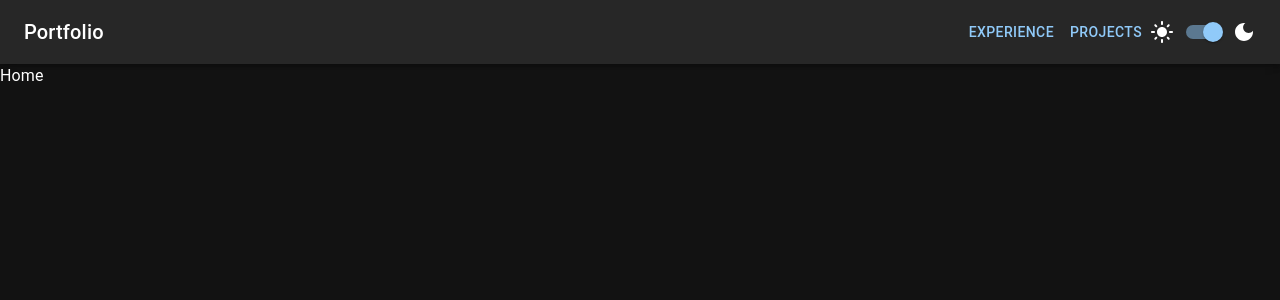
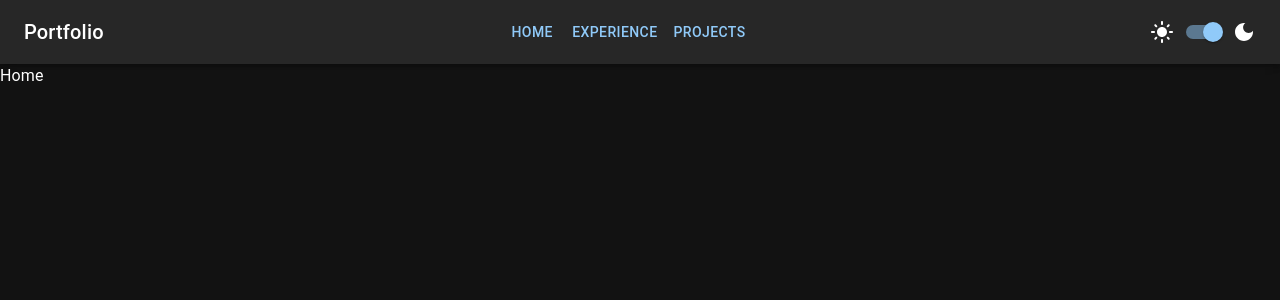
Before and after one commit to SamGiorgievski/my_portfolio, a React (Create React App) app: page / in a window 1280 px wide. Shown: the top 300 px of the page. Built offline with nearby package versions, Linux system fonts and the light colour scheme.

Commit message:
add navbar

```diff
--- a/src/App.js
+++ b/src/App.js
@@ -5,6 +5,7 @@ import CssBaseline from '@mui/material/CssBaseline';
 import Home from "./Home";
 import Header from "./Header";
 import Projects from "./Projects";
+import Experience from "./Experience";
 
 
 function App() {
@@ -56,6 +57,11 @@ function App() {
           index element = {<Projects/>}
           />
 
+          <Route
+          path ="/experience"
+          index element = {<Experience/>}
+          />
+
 
         </Routes>
 
--- a/src/Header.js
+++ b/src/Header.js
@@ -8,18 +8,37 @@ import LightModeIcon from '@mui/icons-material/LightMode';
 export default function Header( { handleThemeToggle }) {
   return (
     <AppBar
-    position="static">
-        <Toolbar>
+    position="static"
+
+    >
+        <Toolbar
+        sx={{
+          width: "100%",
+          display:"flex",
+          justifyContent:"space-between"
+        }}
+        >
 
           <Typography
           variant="h6"
           component="div"
-          sx={{ flexGrow: 1 }}>
+          sx={{ }}>
             Portfolio
           </Typography>
 
+          <Box>
 
-          <Link to="/projects">
+
+          <Link to="/">
+              <Button
+              variant="text"
+              color="primary"
+              >
+                Home
+              </Button>
+            </Link>
+
+            <Link to="/experience">
               <Button
               variant="text"
               color="primary"
@@ -30,12 +49,18 @@ export default function Header( { handleThemeToggle }) {
 
 
             <Link to="/projects">
-            <Button variant="text" href="/">
+              <Button variant="text">
             Projects
             </Button>
             </Link>
+          </Box>
 
-
+          <Box
+          sx={{
+            display: "flex",
+            flexDirection:"row",
+            alignItems:"center"
+          }}>
             <LightModeIcon />
             <Switch
             color="primary"
@@ -43,6 +68,7 @@ export default function Header( { handleThemeToggle }) {
             onClick={handleThemeToggle}
             />
             <DarkModeIcon />
+          </Box>
         </Toolbar>
       </AppBar>
   )
```
Lines whose indentation alone changed are shown as unchanged.
